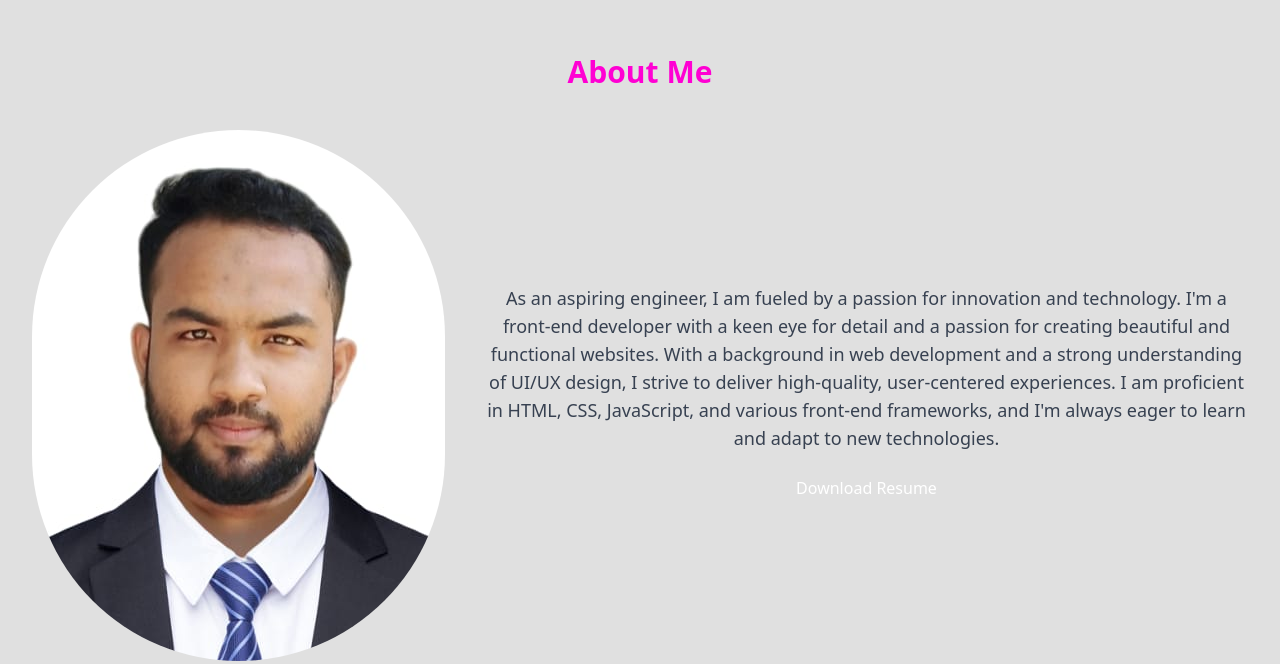
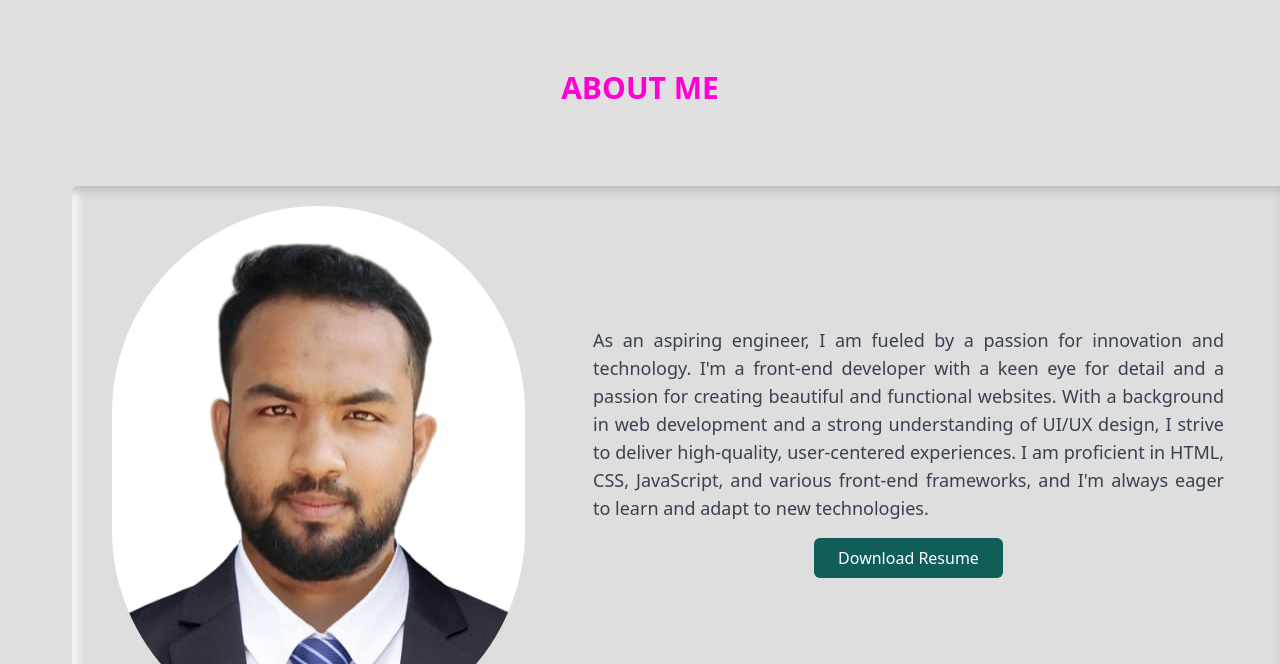
Before and after one commit to muaz64/muaz-portfolio-site, a React (Vite) app: page / in a window 1280 px wide. Shown: the part 776-1440 px from the top of the page. Built offline with nearby package versions, Linux system fonts and the light colour scheme.

Commit message:
about update 2

```diff
--- /dev/null
+++ b/src/components/About.css
@@ -0,0 +1,5 @@
+.parent-div {
+    border-radius: 5px;
+    background: #dedede;
+    box-shadow: inset -5px 5px 10px #bdbdbd, inset 5px -5px 10px #fff;
+}
--- a/src/components/About.jsx
+++ b/src/components/About.jsx
@@ -1,18 +1,19 @@
 import React from 'react';
-import AboutImage from '../assets/muazpp.jpg'
+import AboutImage from '../assets/muazpp.jpg';
+import "./About.css";
 
 function About() {
   return (
-    <section id="about" className="py-16">
-      <h2 className="text-3xl font-bold text-center text-secondary mb-10">About Me</h2>
-      <div className="container mx-auto flex flex-col md:flex-row items-center">
+    <section id="about" className="py-20">
+      <h2 className="text-3xl font-bold text-center text-secondary mb-20 mx-auto uppercase">About Me</h2>
 
-        <img src={AboutImage} alt="Profile" className="w-50 h-50 rounded-full mb-6 md:mb-0 md:mr-10"/>
-        <div>
-          <p className="text-lg text-gray-700">
+      <div className="container flex flex-col md:flex-row items-center parent-div mx-5 md:mx-10">
+        <img src={AboutImage} alt="Profile" className="w-50 h-50 rounded-full  lg:my-5 md:mb-0 md:mx-10"/>
+        <div className='mb-10 px-7 lg:pr-16 md:py-10'>
+          <p className="text-lg text-gray-700 text-justify">
           As an aspiring engineer, I am fueled by a passion for innovation and technology. I'm a front-end developer with a keen eye for detail and a passion for creating beautiful and functional websites. With a background in web development and a strong understanding of UI/UX design, I strive to deliver high-quality, user-centered experiences. I am proficient in HTML, CSS, JavaScript, and various front-end frameworks, and I'm always eager to learn and adapt to new technologies.
           </p>
-          <a href="/path/to/resume.pdf" download className="mt-4 inline-block px-6 py-2 text-white bg-teal hover:bg-charcoal-gray rounded-md">
+          <a href="/path/to/resume.pdf" download className="mt-4 inline-block px-6 py-2 text-white hover:text-secondary bg-teal-800 hover:bg-teal-400 rounded-md">
             Download Resume
           </a>
         </div>
--- a/src/components/Home.jsx
+++ b/src/components/Home.jsx
@@ -7,7 +7,7 @@ function Home() {
       <div>
       <h2 className=' text-2xl font-semibold'>Hi there! I'm <span className='text-teal-500'>Muaz Muhammad</span></h2>
         <h1 className="text-4xl md:text-6xl font-bold text-zinc-800 animate-slidein ...">Welcome to My Portfolio</h1>
-        <p className="text-lg md:text-xl mt-4 text-cyan-800 animate-slidein ...">
+        <p className="text-lg md:text-xl mt-4 font-bold text-cyan-800 animate-slidein ...">
           I'm an aspiring engineer and front-end developer. I create beautiful, user-friendly websites.
         </p>
         <a href="#services" className="mt-6 inline-block px-8 py-3 text-white bg-neutral-500 hover:bg-indigo-400 rounded-md">
```
